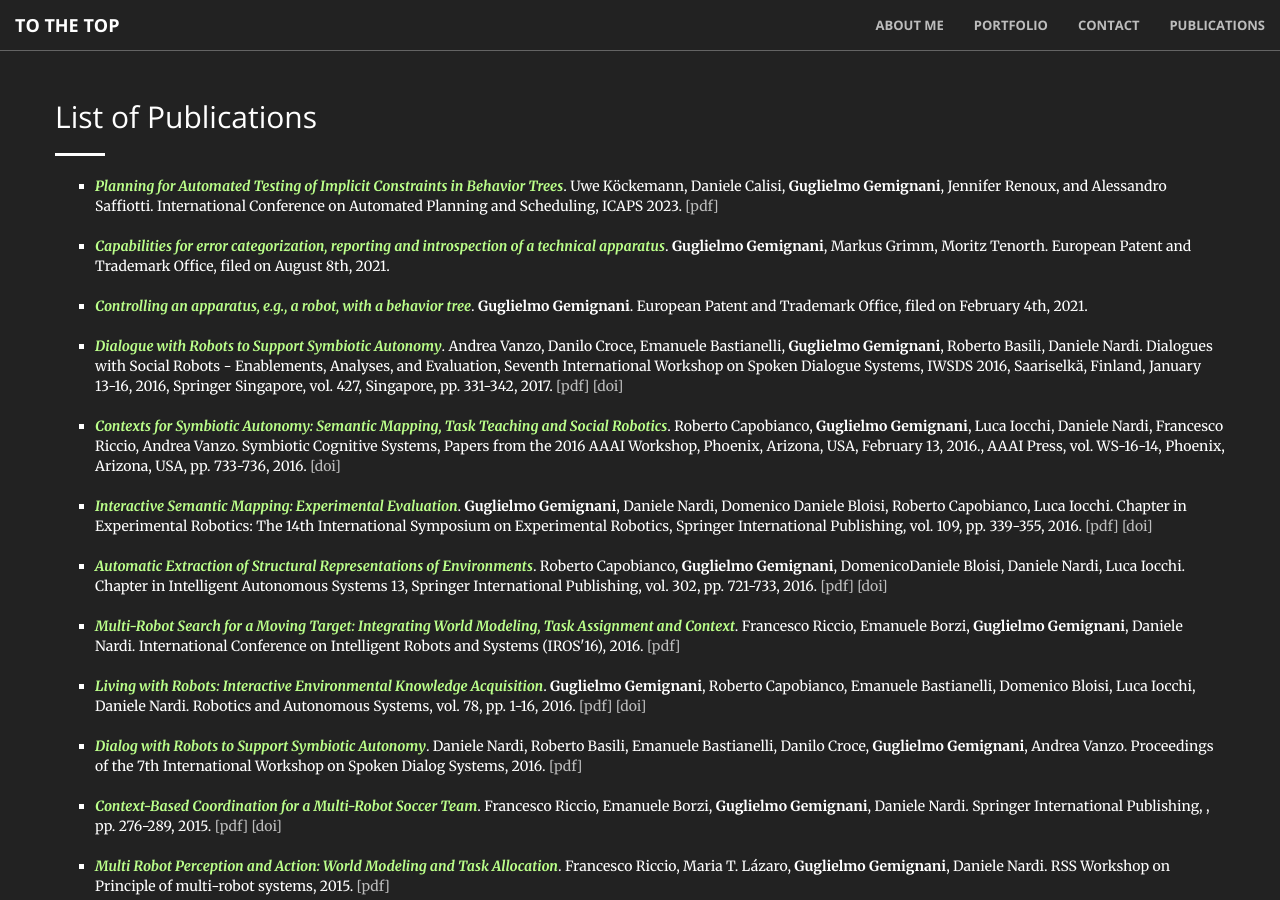
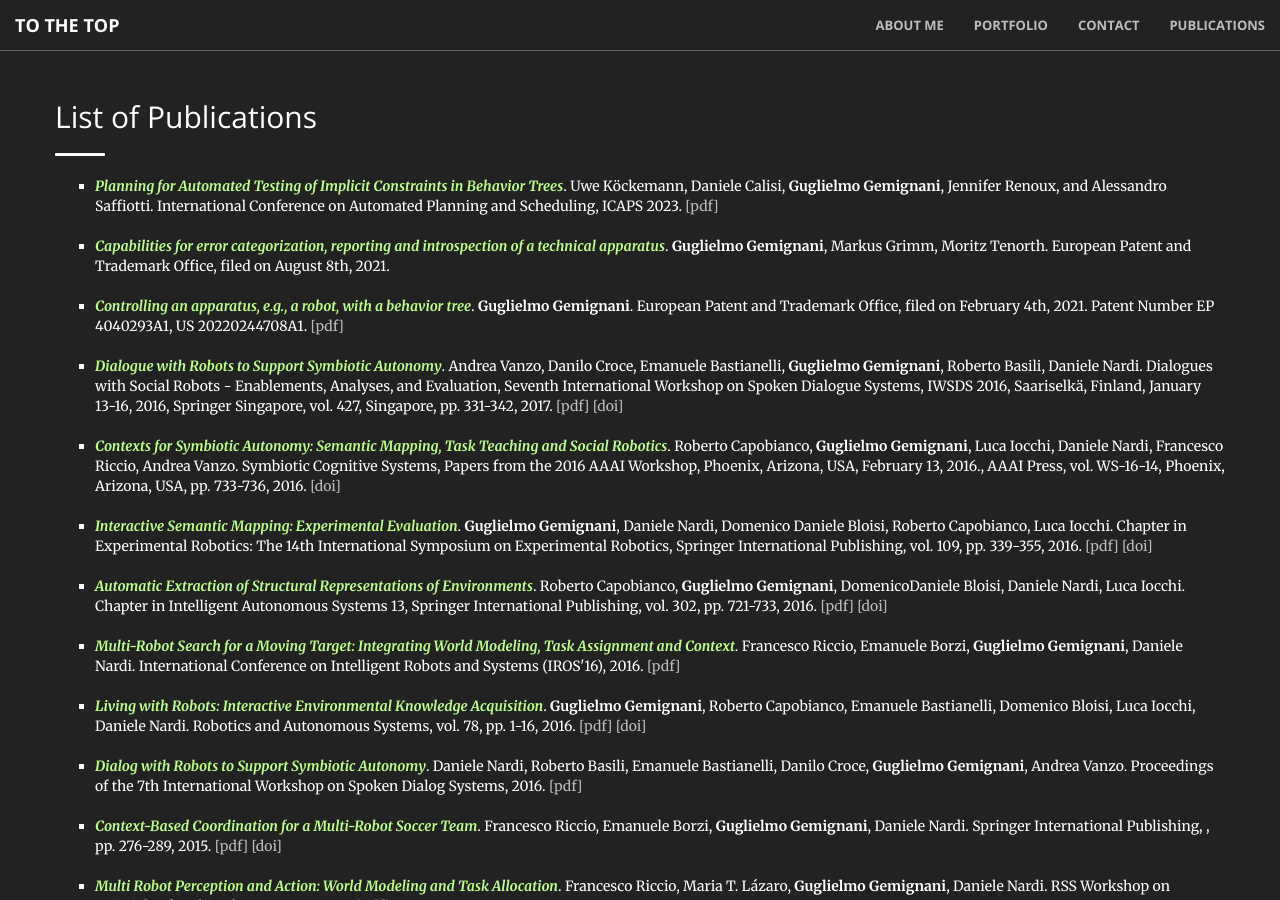
Before and after one commit to g-gemignani/g-gemignani.github.io, a Jekyll site: the page built from publications.html, in a window 1280 px wide and 900 px high. Built offline with Jekyll 4.4.1, drawn with Linux system fonts in a browser that asks for light colours.

Commit message:
Add patent file and number

```diff
--- a/_includes/publications.html
+++ b/_includes/publications.html
@@ -10,7 +10,7 @@
 
                   <li><i><b class=text-title>Capabilities for error categorization, reporting and introspection of a technical apparatus</b></i>. <b>Guglielmo Gemignani</b>, Markus Grimm, Moritz Tenorth. European Patent and Trademark Office, filed on August 8th, 2021.</li><br>
 
-                  <li><i><b class=text-title>Controlling an apparatus, e.g., a robot, with a behavior tree</b></i>. <b>Guglielmo Gemignani</b>. European Patent and Trademark Office, filed on February 4th, 2021.</li><br>
+                  <li><i><b class=text-title>Controlling an apparatus, e.g., a robot, with a behavior tree</b></i>. <b>Guglielmo Gemignani</b>. European Patent and Trademark Office, filed on February 4th, 2021. Patent Number EP 4040293A1, US 20220244708A1. <a class="text-faded" href="files/papers/EP4040293A1.pdf" target="_blank">[pdf]</a></li><br>
 
                   <li><i><b class=text-title>Dialogue with Robots to Support Symbiotic Autonomy</b></i>. Andrea Vanzo, Danilo Croce, Emanuele Bastianelli, <b>Guglielmo Gemignani</b>, Roberto Basili, Daniele Nardi. Dialogues with Social Robots - Enablements, Analyses, and Evaluation, Seventh International Workshop on Spoken Dialogue Systems, IWSDS 2016, Saariselk&auml;, Finland, January 13-16, 2016, Springer Singapore, vol. 427, Singapore, pp. 331-342, 2017. <a class="text-faded" href="files/papers/dialogue.pdf" target="_blank">[pdf]</a> <a class="text-faded" href="http://dx.doi.org/10.1007/978-981-10-2585-3_27" target="_blank">[doi]</a></li><br>
 
```
Also changed, not shown: 1 other file.
